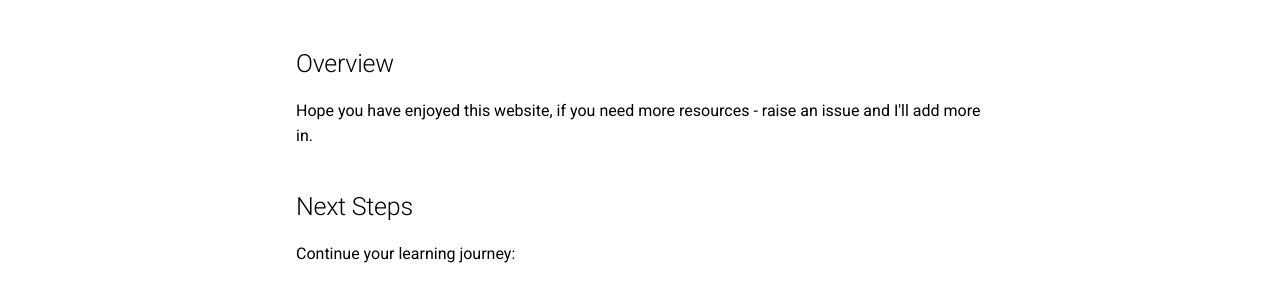
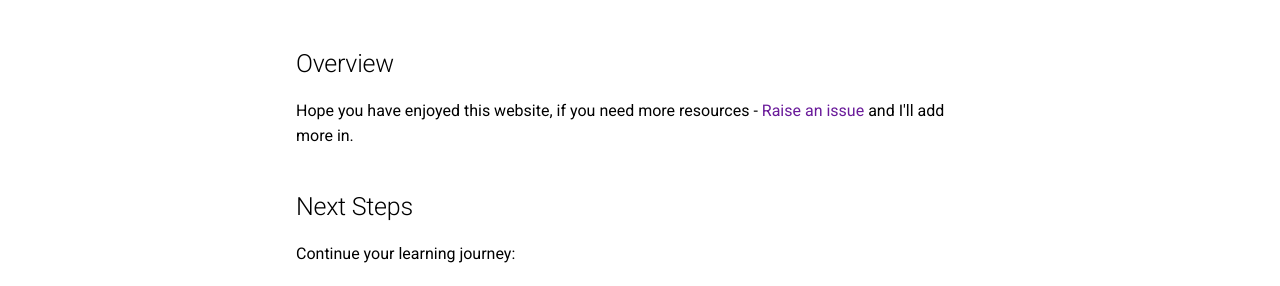
Before and after one commit to codess-aus/OREDEV-Building-Trustworthy-AI, an MkDocs documentation site: the page built from docs/chapters/chapter-31.md, in a window 1280 px wide and 1110 px high. Shown: the part 613-899 px from the top of the window. Built offline with MkDocs 1.6.1 and Material for MkDocs 9.7.7, drawn with Linux system fonts in a browser that asks for light colours; comment, search, counter and statistics services are not loaded; part of the change alters nothing that is shown.

```diff
--- a/docs/chapters/chapter-31.md
+++ b/docs/chapters/chapter-31.md
@@ -4,7 +4,7 @@
 
 ## Overview
 
-Hope you have enjoyed this website, if you need more resources - raise an issue and I'll add more in.
+Hope you have enjoyed this website, if you need more resources - [Raise an issue](https://github.com/codess-aus/OREDEV-Building-Trustworthy-AI/issues) and I'll add more in.
 
 
 ## Next Steps
```
